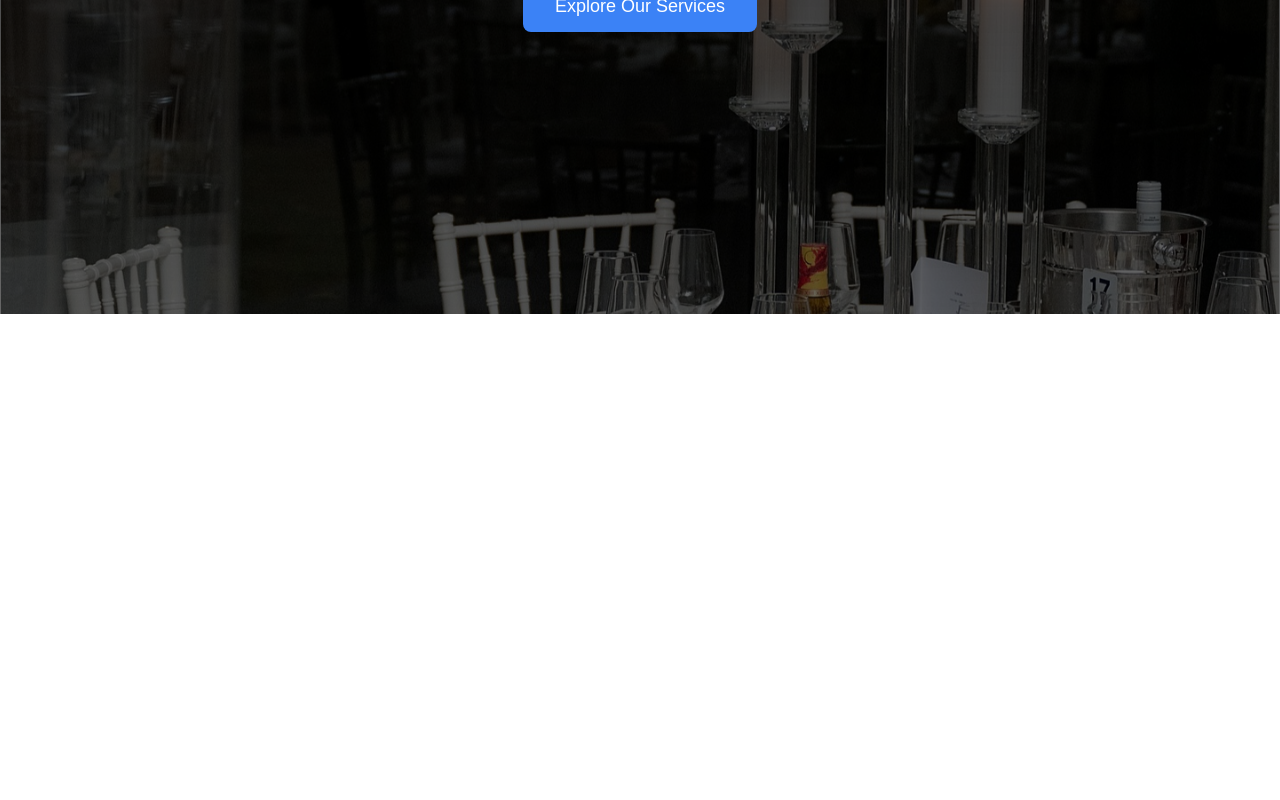
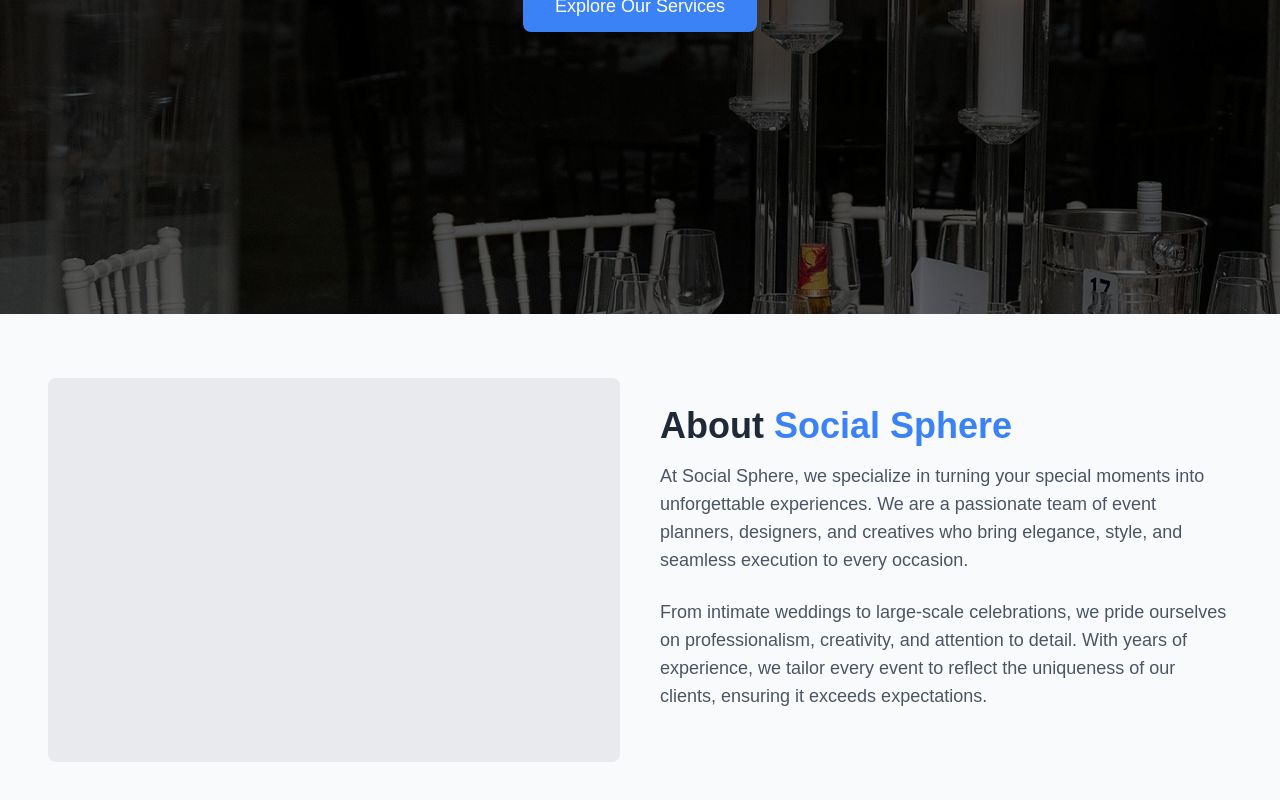
Before and after one commit to michaelyoussef396/social-sphere, a Next.js app: page / in a window 1280 px wide. Shown: the part 486-1286 px from the top of the page. Before the commit the page ends 800 px from the top, so only its background shows below. Built offline with nearby package versions, Linux system fonts and the light colour scheme.

Commit message:
made about us section

```diff
--- /dev/null
+++ b/components/About-us.tsx
@@ -0,0 +1,37 @@
+import React from 'react';
+
+const AboutUs = () => {
+  return (
+    <section className="about-us py-16 bg-gray-50" id="about">
+      <div className="container mx-auto px-6 lg:px-12 flex flex-col lg:flex-row items-center gap-10">
+        {/* Image Section */}
+        <div className="image w-full lg:w-1/2">
+          <div className="w-full h-64 lg:h-96 bg-gray-200 rounded-lg animate-pulse"></div>
+          {/* Replace the above div with <img src="path-to-image.jpg" alt="About Social Sphere" /> once the image is available */}
+        </div>
+
+        {/* Text Content Section */}
+        <div className="content w-full lg:w-1/2 text-center lg:text-left">
+          <h2 className="text-4xl font-bold text-gray-800 mb-4">
+            About <span className="text-blue-500">Social Sphere</span>
+          </h2>
+          <p className="text-lg text-gray-600 mb-6">
+            At Social Sphere, we specialize in turning your special moments into
+            unforgettable experiences. We are a passionate team of event planners,
+            designers, and creatives who bring elegance, style, and seamless execution
+            to every occasion.
+          </p>
+          <p className="text-lg text-gray-600 mb-6">
+            From intimate weddings to large-scale celebrations, we pride ourselves on
+            professionalism, creativity, and attention to detail. With years of
+            experience, we tailor every event to reflect the uniqueness of our clients,
+            ensuring it exceeds expectations.
+          </p>
+
+        </div>
+      </div>
+    </section>
+  );
+};
+
+export default AboutUs;
--- a/pages/index.tsx
+++ b/pages/index.tsx
@@ -2,6 +2,7 @@ import Image from "next/image";
 import localFont from "next/font/local";
 import Hero from "@/components/Hero";
 import Header from "@/components/Header";
+import AboutUs from "@/components/About-us";
 
 const geistSans = localFont({
   src: "./fonts/GeistVF.woff",
@@ -19,6 +20,7 @@ export default function Home() {
     <main>
       <Header />
       <Hero />
+      <AboutUs />
     </main>
   );
 }
```
